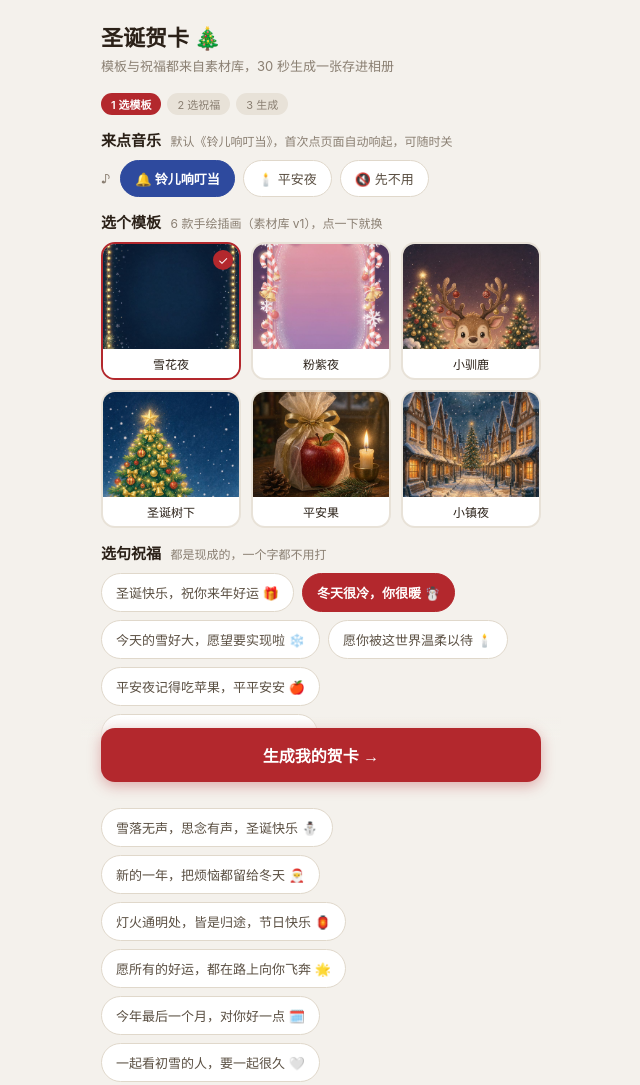
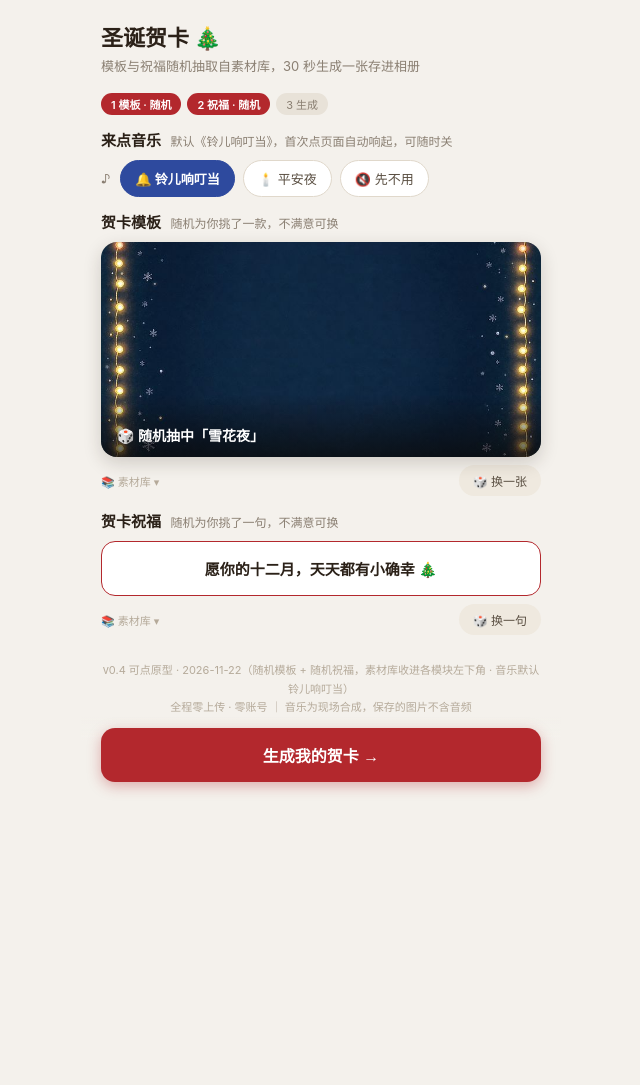
Before and after one commit to xumingxian29/festival-card, a plain HTML site: page index.html in a window 1280 px wide. Shown: the top 1085 px of the page, without its empty margins (319-959 px from the left). After the commit the page ends 813 px from the top, so only its background shows below. Drawn offline with Linux system fonts and the light colour scheme.

Commit message:
v0.4：随机模式——打开即随机模板+随机祝福，提供换一张/换一句；素材库折叠至各模块左下角

```diff
--- a/index.html
+++ b/index.html
@@ -5,10 +5,10 @@
 <meta name="viewport" content="width=device-width, initial-scale=1.0, user-scalable=no">
 <title>圣诞贺卡 · 30 秒一张</title>
 <!--
-  可点原型 v0.3 · 2026-11-22（素材库化 + 默认音乐）
-    - 模板与祝福语改为从 library.js「素材库」统一抽取渲染，页面不再硬编码；
-      现有 6 模板 + 14 条祝福语作为基础素材入库，后续扩充只改 library.js
-    - 音乐默认《铃儿响叮当》：首次点击/触摸页面即自动响起，可随时一键关闭
+  可点原型 v0.4 · 2026-11-22（随机模式）
+    - 打开即随机抽一款模板 + 随机一句祝福，直接生成；提供「🎲 换一张 / 换一句」重抽
+    - 完整素材库收进模板、祝福两个模块左下角的「📚 素材库 ▾」折叠入口，展开可自选/自写
+  v0.3：模板与祝福从 library.js 素材库统一抽取渲染；音乐默认《铃儿响叮当》首次手势自动响起
   v0.2（按 7 人实测反馈优化）：真图模板 ×6 / 自写祝福 / Web Share 一键分享
   v0.1 保留：WebAudio 音乐、长按存图指引、canvas 750×1000 实时合成
 -->
@@ -107,17 +107,37 @@
   .btn-save { background:#b3282d; color:#fff; }
   .btn-share { background:#2e7d32; color:#fff; }
   footer { text-align:center; font-size:11px; color:#b5aa9a; padding:26px 20px 0; line-height:1.7; }
+  /* 随机模式：当前模板预览 / 当前祝福展示 */
+  .tpl-now { position:relative; border-radius:16px; overflow:hidden; box-shadow:0 6px 18px rgba(43,33,24,.18); background:#e8e2d8; }
+  .tpl-now img { width:100%; height:215px; object-fit:cover; display:block; }
+  .tpl-now .tname {
+    position:absolute; left:0; right:0; bottom:0; padding:30px 16px 12px;
+    background:linear-gradient(to top,rgba(10,8,6,.68),transparent);
+    color:#fff; font-size:14px; font-weight:600;
+  }
+  .word-now {
+    background:#fff; border:1.5px solid #b3282d; border-radius:14px;
+    padding:16px 18px; font-size:15px; font-weight:600; color:#2b2118; text-align:center;
+  }
+  .lib-row { display:flex; align-items:center; justify-content:space-between; margin-top:8px; }
+  .lib-toggle { background:none; border:none; color:#b5aa9a; font-size:11px; cursor:pointer; padding:6px 0; }
+  .lib-toggle:hover { color:#8a7f72; }
+  .reroll {
+    background:#efe9df; border:none; border-radius:99px; padding:7px 14px;
+    font-size:12px; color:#5a4f42; cursor:pointer;
+  }
+  .reroll:active { transform:scale(.96); }
 </style>
 </head>
 <body>
 
 <header>
   <h1>圣诞贺卡 🎄</h1>
-  <p>模板与祝福都来自素材库，30 秒生成一张存进相册</p>
+  <p>模板与祝福随机抽取自素材库，30 秒生成一张存进相册</p>
 </header>
 <div class="steps">
-  <span class="on" id="s1">1 选模板</span>
-  <span id="s2">2 选祝福</span>
+  <span class="on" id="s1">1 模板 · 随机</span>
+  <span class="on" id="s2">2 祝福 · 随机</span>
   <span id="s3">3 生成</span>
 </div>
 
@@ -132,17 +152,29 @@
 </section>
 
 <section>
-  <h2>选个模板 <em id="tplCount">全部来自素材库，点一下就换</em></h2>
-  <div class="tpls" id="tpls"></div>
+  <h2>贺卡模板 <em>随机为你挑了一款，不满意可换</em></h2>
+  <div class="tpl-now" id="tplNow"></div>
+  <div class="lib-row">
+    <button class="lib-toggle" onclick="toggleLib('tpls', this)">📚 素材库 ▾</button>
+    <button class="reroll" onclick="rerollTpl()">🎲 换一张</button>
+  </div>
+  <div class="tpls" id="tpls" style="display:none"></div>
 </section>
 
 <section>
-  <h2>选句祝福 <em>都是现成的，一个字都不用打</em></h2>
-  <div class="words" id="words"></div>
-  <div class="custom">
-    <span class="hintx">都不喜欢？也可以自己写一句：</span>
-    <input id="myword" maxlength="40" placeholder="写一句你的祝福（可选）">
-    <button class="use" onclick="useCustom()">用这句</button>
+  <h2>贺卡祝福 <em>随机为你挑了一句，不满意可换</em></h2>
+  <div class="word-now" id="wordNow"></div>
+  <div class="lib-row">
+    <button class="lib-toggle" onclick="toggleLib('wordsWrap', this)">📚 素材库 ▾</button>
+    <button class="reroll" onclick="rerollWord()">🎲 换一句</button>
+  </div>
+  <div id="wordsWrap" style="display:none">
+    <div class="words" id="words"></div>
+    <div class="custom">
+      <span class="hintx">都不喜欢？也可以自己写一句：</span>
+      <input id="myword" maxlength="40" placeholder="写一句你的祝福（可选）">
+      <button class="use" onclick="useCustom()">用这句</button>
+    </div>
   </div>
 </section>
 
@@ -161,14 +193,15 @@
 </div>
 
 <footer>
-  v0.3 可点原型 · 2026-11-22（模板与祝福从素材库 library.js 抽取 · 音乐默认铃儿响叮当）<br>
+  v0.4 可点原型 · 2026-11-22（随机模板 + 随机祝福，素材库收进各模块左下角 · 音乐默认铃儿响叮当）<br>
   全程零上传 · 零账号 ｜ 音乐为现场合成，保存的图片不含音频
 </footer>
 
 <script src="library.js"></script>
 <script>
-/* ============ 状态 ============ */
-var TPL = TPL_LIBRARY[0].id;
+/* ============ 状态（随机抽取） ============ */
+function randPick(n){ return Math.floor(Math.random() * n); }
+var TPL = TPL_LIBRARY[randPick(TPL_LIBRARY.length)].id;
 var word = 0;
 var customText = null;   // 用户自写祝福（null = 未用）
 
@@ -264,8 +297,16 @@ function renderWords(){
   }
   GREETING_LIBRARY.forEach(function(w){ addWord(box, w, false); });
   if (customText) addWord(box, "✏️ " + customText, false);
-  word = scene ? 0 : 1;
-  [].forEach.call(box.querySelectorAll(".word"), function(c,i){ c.classList.toggle("sel", i===word); });
+  /* 随机抽一句（含场景句与自定义） */
+  var chips = [].slice.call(box.querySelectorAll(".word"));
+  word = randPick(chips.length);
+  chips[word].classList.add("sel");
+  renderWordNow();
+}
+function renderWordNow(){
+  var chips = [].slice.call(document.querySelectorAll("#words .word"));
+  var el = document.getElementById("wordNow");
+  if (el && chips[word]) el.textContent = chips[word].textContent;
 }
 function addWord(box, text, isScene){
   var b = document.createElement("div");
@@ -291,8 +332,9 @@ function useCustom(){
   step(2);
 }
 renderWords();
+renderTpls();
 
-/* ============ 模板选择（卡片由素材库渲染） ============ */
+/* ============ 模板（随机展示 + 素材库折叠自选） ============ */
 function renderTpls(){
   var box = document.getElementById("tpls");
   box.innerHTML = "";
@@ -304,15 +346,40 @@ function renderTpls(){
     d.onclick = function(){ pickTpl(d); };
     box.appendChild(d);
   });
-  var em = document.getElementById("tplCount");
-  if (em) em.textContent = TPL_LIBRARY.length + " 款手绘插画（素材库 v1），点一下就换";
+  renderTplNow();
 }
-renderTpls();
-
+function renderTplNow(){
+  var t = themeOf(TPL);
+  document.getElementById("tplNow").innerHTML =
+    '<img src="' + t.src + '" alt=""><div class="tname">🎲 随机抽中「' + t.name + '」</div>';
+  document.querySelectorAll(".tpl").forEach(function(el){
+    el.classList.toggle("sel", el.dataset.t === TPL);
+  });
+}
+function rerollTpl(){
+  var pool = TPL_LIBRARY.filter(function(t){ return t.id !== TPL; });
+  TPL = pool[randPick(pool.length)].id;
+  renderTplNow();
+}
+function rerollWord(){
+  var chips = [].slice.call(document.querySelectorAll("#words .word"));
+  if (!chips.length) return;
+  var next;
+  do { next = randPick(chips.length); } while (chips.length > 1 && next === word);
+  chips[word].classList.remove("sel");
+  word = next;
+  chips[word].classList.add("sel");
+  renderWordNow();
+}
+function toggleLib(id, btn){
+  var el = document.getElementById(id);
+  var opening = el.style.display === "none";
+  el.style.display = opening ? "" : "none";
+  btn.textContent = opening ? "📚 收起素材库 ▴" : "📚 素材库 ▾";
+}
 function pickTpl(el){
   TPL = el.dataset.t;
-  document.querySelectorAll(".tpl").forEach(function(t){ t.classList.remove("sel"); });
-  el.classList.add("sel");
+  renderTplNow();
   step(1);
 }
 function step(n){
```
